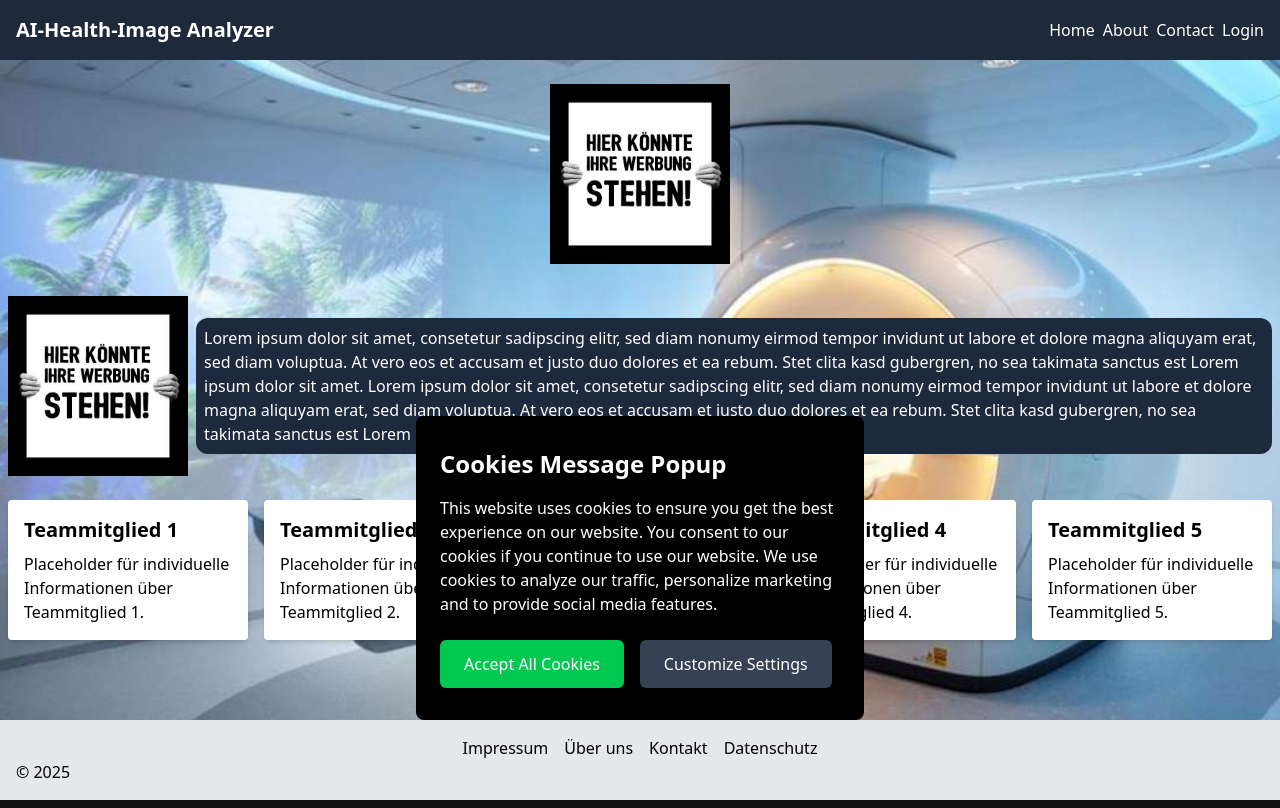
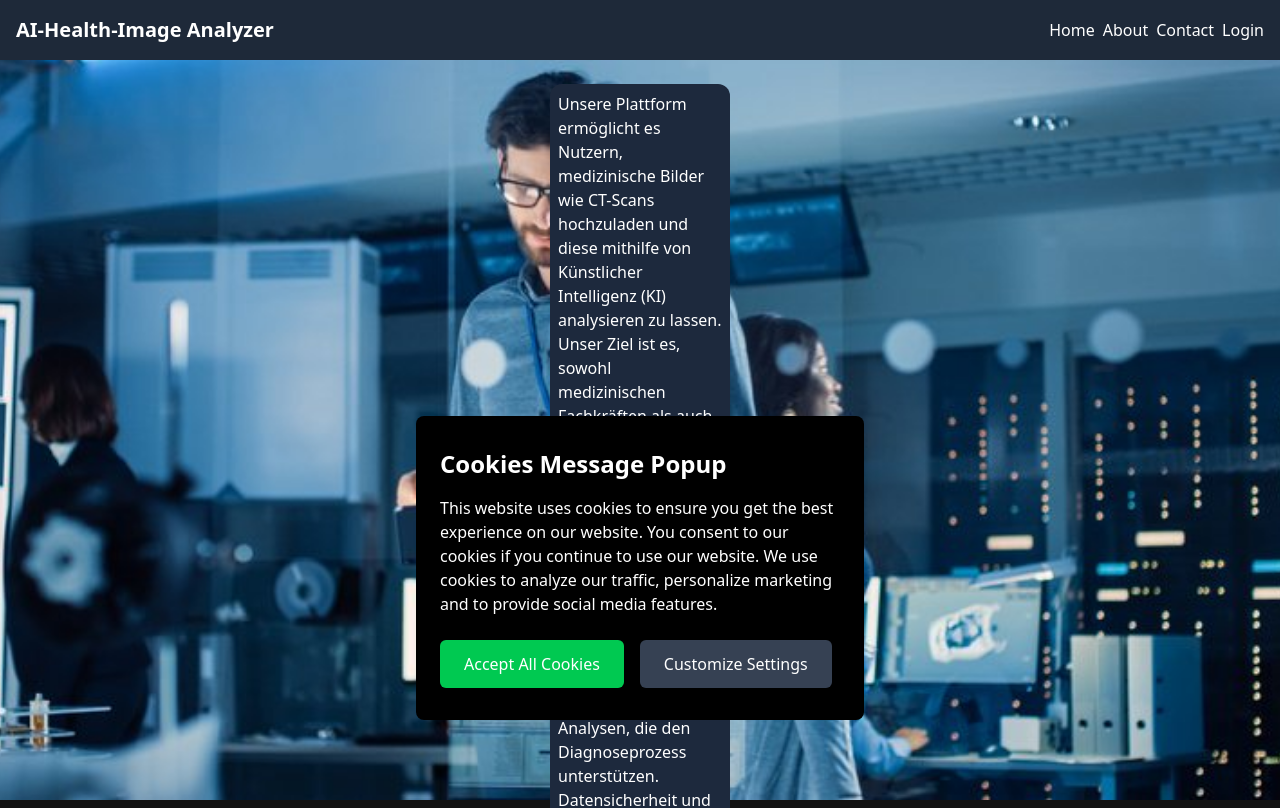
Before and after one commit to AI-Health-Image/AI-Health-Image, a React (Vite) app in the folder frontend/: page /about in a window 1280 px wide. Shown: the top 808 px of the page. Built offline with nearby package versions, Linux system fonts and the light colour scheme.

Commit message:
applied update

```diff
--- a/frontend/src/pages/AboutPage.jsx
+++ b/frontend/src/pages/AboutPage.jsx
@@ -3,63 +3,45 @@ import Layout from "../layout/Layout";
 function AboutPage() {
   return (
     <div
-      className="bg-cover bg-center h-screen"
-      style={{ backgroundImage: "url('/mrt-maschin.jpg')" }}
+      className="bg-cover bg-center h-screen flex flex-col justify-center"
+      style={{ backgroundImage: "url('/itmedical.jpg')" }}
     >
       <Layout>
-        <div className="flex flex-col justify-between items-center p-2 rounded m-2 bg-slate-00">
+        <div className="flex flex-col justify-center items-center p-2 rounded m-2 bg-slate-00">
           <div className="max-w-45">
-            <img src="werbung01.jpg" alt="werbungsblock" className=""></img>
+            <p className="bg-slate-800 text-white rounded-xl p-2">
+              Unsere Plattform ermöglicht es Nutzern, medizinische Bilder wie CT-Scans hochzuladen und diese mithilfe von Künstlicher Intelligenz (KI) analysieren zu lassen. Unser Ziel ist es, sowohl medizinischen Fachkräften als auch Patienten dabei zu helfen, Krankheiten frühzeitig zu erkennen und fundierte Entscheidungen zu treffen. Durch den Einsatz fortschrittlicher KI-Modelle bieten wir präzise und zuverlässige Analysen, die den Diagnoseprozess unterstützen. Datensicherheit und der Schutz der Privatsphäre unserer Nutzer stehen dabei für uns an oberster Stelle.
+            </p>
           </div>
         </div>
 
-        <section className="p-2 grid grid-flow-col justify-center items-center gap-2">
-          <div className="max-w-45">
-            <img src="werbung01.jpg" alt="werbungsblock" className=""></img>
-          </div>
-          <div>
-            <p className="bg-slate-800 text-white rounded-xl p-2">
-              Lorem ipsum dolor sit amet, consetetur sadipscing elitr, sed diam
-              nonumy eirmod tempor invidunt ut labore et dolore magna aliquyam
-              erat, sed diam voluptua. At vero eos et accusam et justo duo
-              dolores et ea rebum. Stet clita kasd gubergren, no sea takimata
-              sanctus est Lorem ipsum dolor sit amet. Lorem ipsum dolor sit
-              amet, consetetur sadipscing elitr, sed diam nonumy eirmod tempor
-              invidunt ut labore et dolore magna aliquyam erat, sed diam
-              voluptua. At vero eos et accusam et justo duo dolores et ea rebum.
-              Stet clita kasd gubergren, no sea takimata sanctus est Lorem ipsum
-              dolor sit amet.
-            </p>
-          </div>
-        </section>
-
-        <section className="p-2 grid grid-cols-1 md:grid-cols-2 lg:grid-cols-3 xl:grid-cols-5 gap-4">
+        <section className="p-2 grid grid-cols-2 gap-4">
           <div className="bg-white p-4 rounded shadow-md">
-            <h3 className="text-xl font-bold mb-2">Teammitglied 1</h3>
+            <h3 className="text-xl font-bold mb-2">J.D.</h3>
             <p>
               Placeholder für individuelle Informationen über Teammitglied 1.
             </p>
           </div>
           <div className="bg-white p-4 rounded shadow-md">
-            <h3 className="text-xl font-bold mb-2">Teammitglied 2</h3>
+            <h3 className="text-xl font-bold mb-2">Manuel Huck</h3>
             <p>
               Placeholder für individuelle Informationen über Teammitglied 2.
             </p>
           </div>
           <div className="bg-white p-4 rounded shadow-md">
-            <h3 className="text-xl font-bold mb-2">Teammitglied 3</h3>
+            <h3 className="text-xl font-bold mb-2">Nazlihan</h3>
             <p>
               Placeholder für individuelle Informationen über Teammitglied 3.
             </p>
           </div>
           <div className="bg-white p-4 rounded shadow-md">
-            <h3 className="text-xl font-bold mb-2">Teammitglied 4</h3>
+            <h3 className="text-xl font-bold mb-2">Cansin Erdi</h3>
             <p>
               Placeholder für individuelle Informationen über Teammitglied 4.
             </p>
           </div>
-          <div className="bg-white p-4 rounded shadow-md">
-            <h3 className="text-xl font-bold mb-2">Teammitglied 5</h3>
+          <div className="bg-white p-4 rounded shadow-md col-span-2">
+            <h3 className="text-xl font-bold mb-2">Reza</h3>
             <p>
               Placeholder für individuelle Informationen über Teammitglied 5.
             </p>
```
Also changed, not shown: 1 other file (tests, documents, lock files or other folders).
